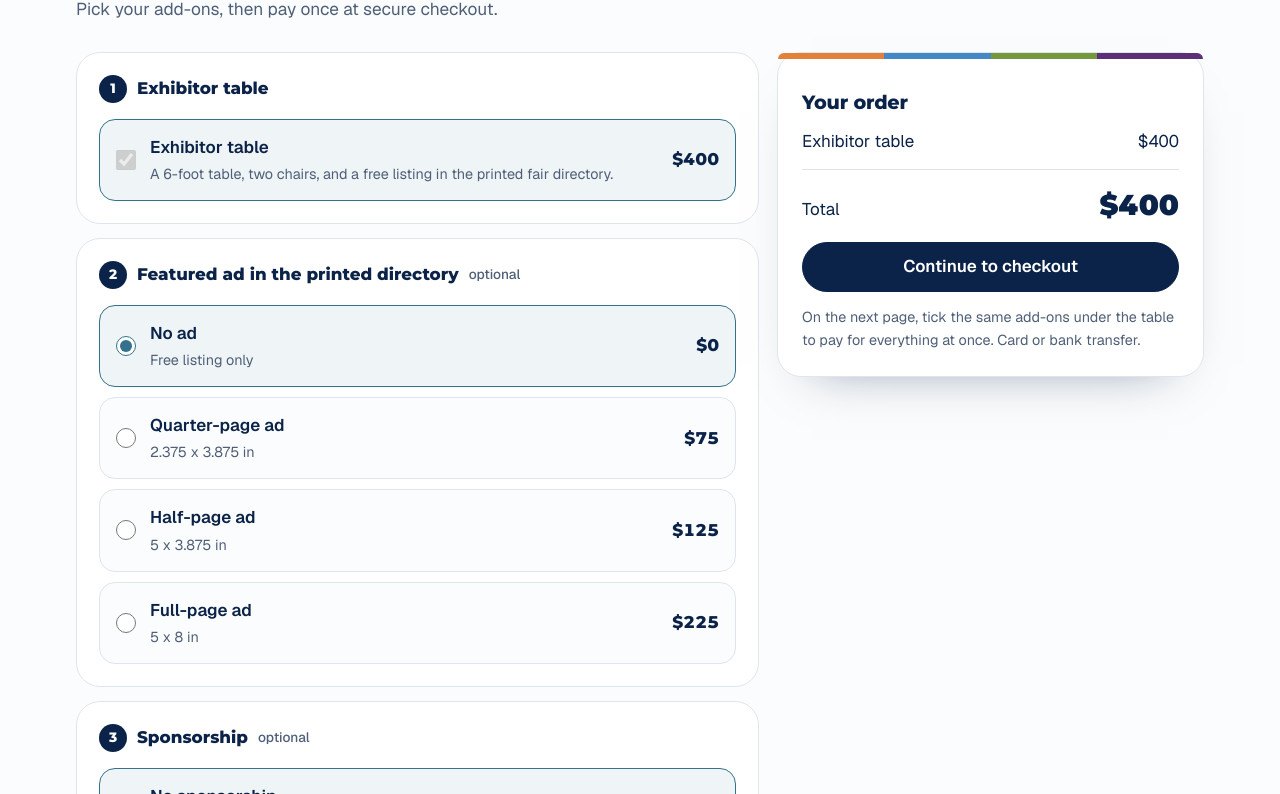
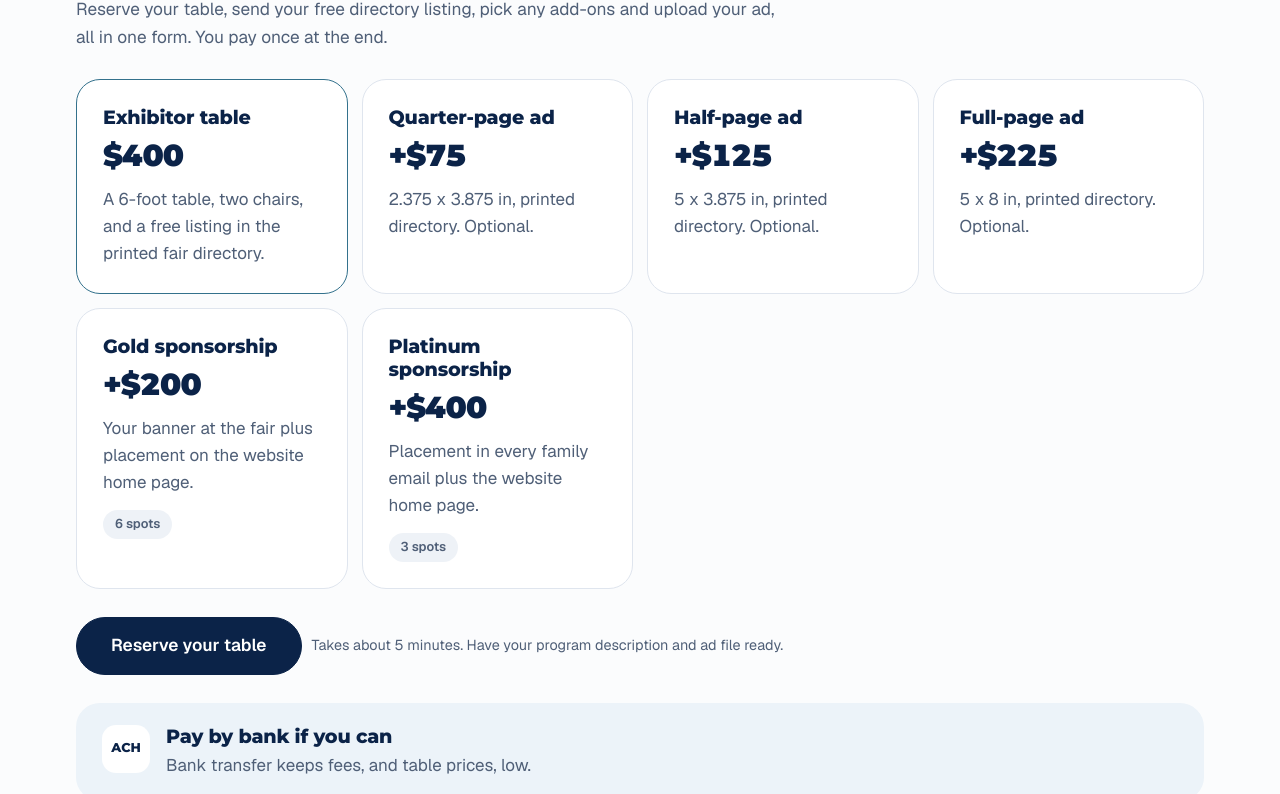
Before and after one commit to Joemulica/Summer-Opportunity-Fair, a plain HTML site: page exhibit.html in a window 1280 px wide. Shown: the part 742-1536 px from the top of the page. Drawn offline with nearby package versions, Linux system fonts and the light colour scheme.

Commit message:
Update exhibit.html

```diff
--- a/exhibit.html
+++ b/exhibit.html
@@ -5,7 +5,6 @@
 <meta name="viewport" content="width=device-width, initial-scale=1, viewport-fit=cover">
 <title>Exhibit · Summer Opportunity Fair</title>
 <meta name="description" content="Reserve an exhibitor table, directory ad or sponsorship for the Summer Opportunity Fair in Westchester.">
-<meta name="claude:viewport-fit-sides" content="cover">
 <link rel="preconnect" href="https://fonts.googleapis.com">
 <link rel="preconnect" href="https://fonts.gstatic.com" crossorigin>
 <link rel="stylesheet" href="https://fonts.googleapis.com/css2?family=Montserrat:wght@600;700;800;900&family=Geist:wght@400;500;600&display=swap">
@@ -24,6 +23,7 @@
 <meta name="twitter:card" content="summary_large_image">
 <meta name="twitter:image" content="https://summeropportunityfair.com/og-image.png">
 <link rel="stylesheet" href="style.css">
+<style>.btn.big { min-height: 58px; padding: 0 34px; font-size: 1.08rem; }</style>
 </head>
 <body>
 <header class="top"><div class="wrap top-in">
@@ -37,28 +37,19 @@
 <p class="lede">Camps, classes and teen programs get a table in front of Westchester families at the moment they're choosing. Every exhibitor gets a free listing in the printed fair directory.</p>
 </div></div></section>
 <section class="band"><div class="wrap">
-<div class="sec-h"><p class="kicker">Reserve your table</p><h2>Build your order</h2><p>Pick your add-ons, then pay once at secure checkout.</p></div>
-<div class="order">
-<form class="steps" id="order" novalidate>
-<fieldset class="step"><legend><span class="n">1</span>Exhibitor table</legend>
-<label class="pick on"><input type="checkbox" checked disabled id="tbl"><span class="pick-b"><strong>Exhibitor table</strong><span>A 6-foot table, two chairs, and a free listing in the printed fair directory.</span></span><span class="pick-p">$400</span></label></fieldset>
-<fieldset class="step"><legend><span class="n">2</span>Featured ad in the printed directory <em>optional</em></legend><label class="pick"><input type="radio" name="ad" value="" data-price="0" id="ad-none" checked><span class="pick-b"><strong>No ad</strong><span>Free listing only</span></span><span class="pick-p">$0</span></label><label class="pick"><input type="radio" name="ad" value="QUARTER" data-price="75" id="ad-quarter"><span class="pick-b"><strong>Quarter-page ad</strong><span>2.375 x 3.875 in</span></span><span class="pick-p">$75</span></label><label class="pick"><input type="radio" name="ad" value="HALF" data-price="125" id="ad-half"><span class="pick-b"><strong>Half-page ad</strong><span>5 x 3.875 in</span></span><span class="pick-p">$125</span></label><label class="pick"><input type="radio" name="ad" value="FULL" data-price="225" id="ad-full"><span class="pick-b"><strong>Full-page ad</strong><span>5 x 8 in</span></span><span class="pick-p">$225</span></label></fieldset>
-<fieldset class="step"><legend><span class="n">3</span>Sponsorship <em>optional</em></legend><label class="pick"><input type="radio" name="sp" value="" data-price="0" id="sp-none" checked><span class="pick-b"><strong>No sponsorship</strong><span>&nbsp;</span></span><span class="pick-p">$0</span></label><label class="pick"><input type="radio" name="sp" value="GOLD" data-price="200" id="sp-gold"><span class="pick-b"><strong>Gold sponsorship</strong><span>Your banner at the fair plus placement on the website home page. 6 spots.</span></span><span class="pick-p">$200</span></label><label class="pick"><input type="radio" name="sp" value="PLATINUM" data-price="400" id="sp-platinum"><span class="pick-b"><strong>Platinum sponsorship</strong><span>Placement in every family email plus the website home page. 3 spots.</span></span><span class="pick-p">$400</span></label></fieldset>
-</form>
-<aside class="summary" aria-live="polite">
-<h3>Your order</h3>
-<ul id="sum-lines"></ul>
-<div class="sum-total"><span>Total</span><strong id="sum-total">$400</strong></div>
-<a class="btn" id="checkout" data-link="pay-TABLE" href="#">Continue to checkout</a>
-<p class="small-note" id="sum-note">On the next page, tick the same add-ons under the table to pay for everything at once. Card or bank transfer.</p>
-</aside>
+<div class="sec-h"><p class="kicker">Reserve your table</p><h2>One form, one payment</h2><p>Reserve your table, send your free directory listing, pick any add-ons and upload your ad, all in one form. You pay once at the end.</p></div>
+<div class="opts">
+<div class="opt table-opt"><div class="opt-h"><h3>Exhibitor table</h3><span class="opt-p">$400</span></div><p>A 6-foot table, two chairs, and a free listing in the printed fair directory.</p></div>
+<div class="opt"><div class="opt-h"><h3>Quarter-page ad</h3><span class="opt-p">+$75</span></div><p>2.375 x 3.875 in, printed directory. Optional.</p></div><div class="opt"><div class="opt-h"><h3>Half-page ad</h3><span class="opt-p">+$125</span></div><p>5 x 3.875 in, printed directory. Optional.</p></div><div class="opt"><div class="opt-h"><h3>Full-page ad</h3><span class="opt-p">+$225</span></div><p>5 x 8 in, printed directory. Optional.</p></div>
+<div class="opt"><div class="opt-h"><h3>Gold sponsorship</h3><span class="opt-p">+$200</span></div><p>Your banner at the fair plus placement on the website home page.</p><span class="pill cap">6 spots</span></div><div class="opt"><div class="opt-h"><h3>Platinum sponsorship</h3><span class="opt-p">+$400</span></div><p>Placement in every family email plus the website home page.</p><span class="pill cap">3 spots</span></div>
 </div>
+<div class="cta"><a class="btn big" data-link="signupForm" href="#">Reserve your table</a><p class="small-note">Takes about 5 minutes. Have your program description and ad file ready.</p></div>
 <div class="ach"><span class="ic" aria-hidden="true">ACH</span><div><h3>Pay by bank if you can</h3><p>Bank transfer keeps fees, and table prices, low.</p></div></div>
 </div></section>
 <section class="band"><div class="wrap two">
 <div><h2>Directory ad sizes</h2><div class="tbl"><table><thead><tr><th>Ad</th><th>Size</th><th class="num">Price</th></tr></thead><tbody><tr><td>Quarter-page ad</td><td>2.375 x 3.875 in</td><td class='num'>$75</td></tr><tr><td>Half-page ad</td><td>5 x 3.875 in</td><td class='num'>$125</td></tr><tr><td>Full-page ad</td><td>5 x 8 in</td><td class='num'>$225</td></tr></tbody></table></div>
 <p class="small-note">The directory is a 5.5 x 8.5 in booklet. Send a print-ready PDF or high-resolution image by February 1, 2027. Need help with a design? Ask us.</p></div>
-<div><h2>Payment terms</h2><ul class="talks"><li>Your table is confirmed once payment clears. You&#x27;ll get a receipt by email.</li><li>Bank transfer (ACH) at checkout is preferred. It keeps table prices low.</li><li>Gold and Platinum are upgrades for exhibitors and are first come, first served.</li><li>Listing details and ad artwork are due February 1, 2027. We&#x27;ll email you after checkout to collect them.</li><li>Full refund until 30 days before the fair. If the fair is snowed out, your table moves to the snow date or you get a full refund.</li></ul></div>
+<div><h2>Payment terms</h2><ul class="talks"><li>Your table is confirmed once payment clears. You&#x27;ll get a receipt by email.</li><li>Bank transfer (ACH) at checkout is preferred. It keeps table prices low.</li><li>Gold and Platinum are upgrades for exhibitors and are first come, first served.</li><li>Send your listing details in the sign-up form. Upload your ad there too, or email it by February 1, 2027.</li><li>Full refund until 30 days before the fair. If the fair is snowed out, your table moves to the snow date or you get a full refund.</li></ul></div>
 </div></section>
 <section class="band"><div class="wrap two">
 <div><h2>Local business?</h2><p class="small-note">Pediatric practices, banks, realtors and other local businesses can sponsor the whole fair. Ask about presenting sponsorship at joe@summeropportunityfair.com.</p><a class="btn ghost" data-link="contact" href="#">Ask about sponsorship</a></div>
```
